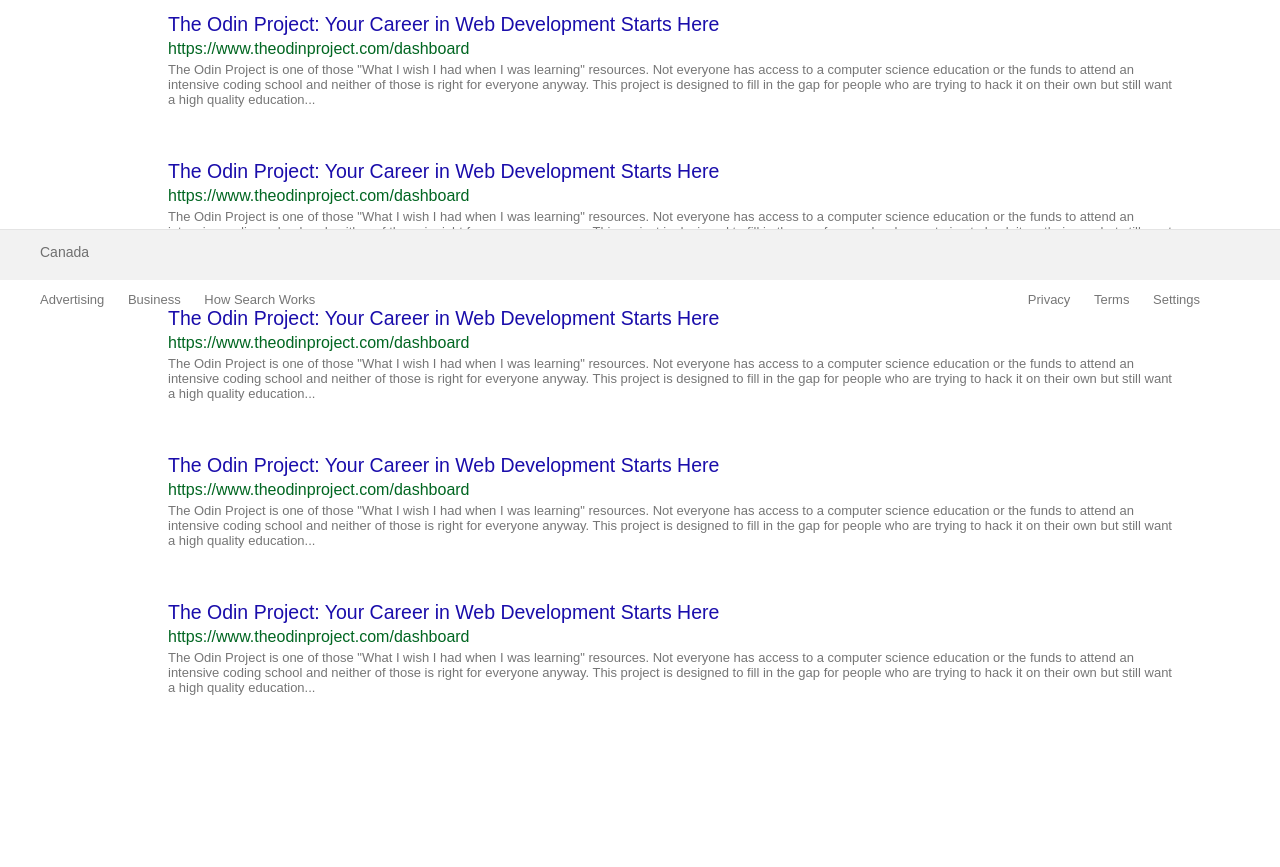
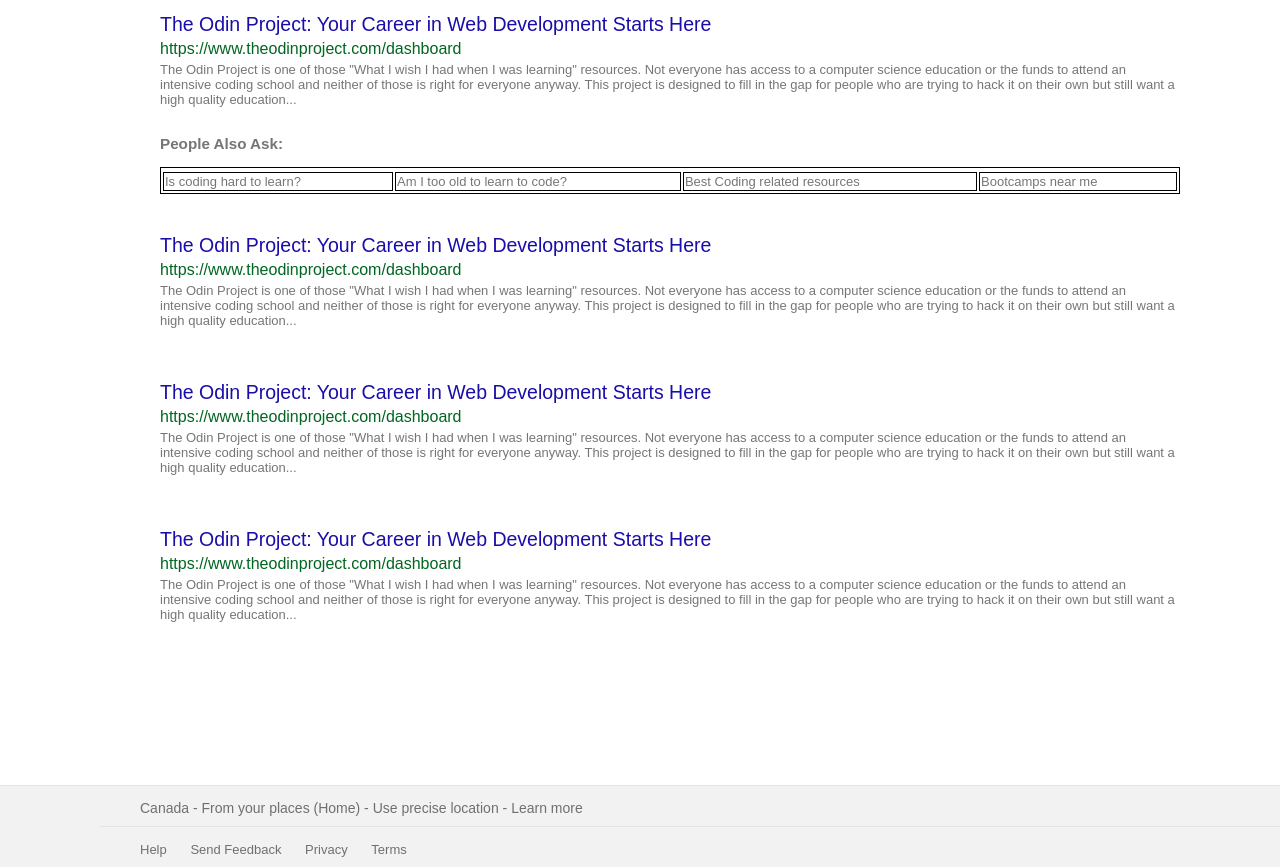
Before and after one commit to Atlas-Ma/Google-Search-Difficult-version-, a plain HTML site: page index.html in a window 1280 px wide. Shown: the part 480-1347 px from the top of the page. Drawn offline with Linux system fonts and the light colour scheme.

Commit message:
Fixed footer, working on table

```diff
--- a/index.html
+++ b/index.html
@@ -58,9 +58,16 @@
     <h2 class="result-link">https://www.theodinproject.com/dashboard</h2>
     <p class="result-text">The Odin Project is one of those "What I wish I had when I was learning" resources. Not everyone has access to a computer science education or the funds to attend an intensive coding school and neither of those is right for everyone anyway. This project is designed to fill in the gap for people who are trying to hack it on their own but still want a high quality education...</p>
 
-    <h1><a href="#">The Odin Project: Your Career in Web Development Starts Here</a></h1>
-    <h2 class="result-link">https://www.theodinproject.com/dashboard</h2>
-    <p class="result-text">The Odin Project is one of those "What I wish I had when I was learning" resources. Not everyone has access to a computer science education or the funds to attend an intensive coding school and neither of those is right for everyone anyway. This project is designed to fill in the gap for people who are trying to hack it on their own but still want a high quality education...</p>
+    <table class="table">
+        <tbody>
+        <tr><h3>People Also Ask:</h3></tr>
+        <td>Is coding hard to learn?</td>
+        <td>Am I too old to learn to code?</td>
+        <td>Best Coding related resources</td>
+        <td>Bootcamps near me</td>
+
+    </tbody>
+    </table>
 
     <h1><a href="#">The Odin Project: Your Career in Web Development Starts Here</a></h1>
     <h2 class="result-link">https://www.theodinproject.com/dashboard</h2>
@@ -75,29 +82,24 @@
     <p class="result-text">The Odin Project is one of those "What I wish I had when I was learning" resources. Not everyone has access to a computer science education or the funds to attend an intensive coding school and neither of those is right for everyone anyway. This project is designed to fill in the gap for people who are trying to hack it on their own but still want a high quality education...</p>
 
 
-  <footer>
-    <div class="locationbar"><p id="canada">Canada</p></div>
-    <div class="footerid">
-        <div>
-            <ul id="footerleft">
-                <li><a href="#">Advertising</a></li>
-                <li><a href="#">Business</a></li>
-                <li><a href="#">How Search Works</a></li>
+
+
+</section>
+<footer>
+    <div class="locationbar"><p id="canada">Canada - From your places (Home) - Use precise location - Learn more</p></div>
+     <div class="footerid">
+        <div class="footer-spacing">
+            <ul class="footer-bottom">
+                <li><a href="#">Help</a></li>
+                <li><a href="#">Send Feedback</a></li>
+                <li><a href="#">Privacy</a></li>
+                <li><a href="#">Terms</a></li>
             </ul>
         </div>
+    </div>
 
-        <div >
-            <ul id="footerright">
-                <li><a href="#">Privacy</a></li>
-                <li><a href="#">Terms</a></li>
-                <li><a href="#">Settings</a></li>
-            </ul>
-        </div>
-
-   </div>
 
   </footer>
 
-</section>
 </body>
 </html>
--- a/style.css
+++ b/style.css
@@ -12,6 +12,9 @@
 body {font-family:arial,sans-serif;
         font-size:13px;
         color:rgba(0,0,0,.54);
+        margin-bottom:0px;
+        margin-right:0px;
+        margin-left:0px;
 
         }
 
@@ -37,7 +40,10 @@
     margin-left:90px;
     }
 
-.links a {text-decoration: none;}
+.links a {text-decoration: none;
+    color:rgba(0,0,0,.54)}
+
+ .links a:hover {color:rgb(127, 127, 221);}
 
 .links li {padding-left:20px;}
 
@@ -49,7 +55,10 @@
     margin-left:650px;
     }
 
-.links-r a {text-decoration: none;}
+.links-r a {text-decoration: none;
+    color:rgba(0,0,0,.54)}
+
+.links-r a:hover {color:rgb(127, 127, 221);}
 
 .links-r li {padding-left:20px;}
 
@@ -88,6 +97,9 @@
     font-weight: lighter;}
 h1 a {text-decoration: none;
     color: #1a0dab;}
+
+h1 a:hover {text-decoration: underline;}
+
 .result-link {color: #006621;
     padding-top:0px;
                 font-size: medium;
@@ -97,7 +109,9 @@
 .result-text {margin-top:0px;
     font-weight: lighter;}
 
-
+    table, th, td, tbody {
+        border: 1px solid black;
+      }
 
 #googlelogo{position:fixed;
     margin-top:25px;
@@ -143,60 +157,44 @@
 
 
 
-.footerid {position: fixed;
-    /* display: flex;
-        flex-direction: row; */
-        bottom:0;
-        left:0;
-        width:100%;
-        height:40px;
-        padding-bottom:5px;
+.footerid {display:flex;
+    width:110%;
+    height:40px;
+        border-top:1px solid #e4e4e4;
         background-color: #f2f2f2;
-        border-top:1px solid #e4e4e4;
         }
 
-.locationbar {display:flex;
-            position:fixed;
-            bottom:0;
-            left:0;
+.locationbar {
             font-size: 14px;
             width:100%;
             height:40px;
-            margin-bottom: 40px;
-            padding-bottom:10px;
             color:rgba(0,0,0,.54);
             background-color: #f2f2f2;
             border-top:1px solid #e4e4e4;
 
             }
-#canada {position: fixed;
-           padding-left:40px;
-           margin-bottom:60px;
-                }
-#footerleft{display:inline-block;
+#canada { margin-left:140px;
+            overflow:hidden;
+                    }
+.footer-bottom {background-color: #f2f2f2;
                 list-style: none;
-            position: fixed;
-                bottom:0px;
-                left:0;
-                padding-right:60px;}
+                height:40px;
+                margin-top:0px;
+                margin-left:100px;
+                margin-bottom:0px;
+                border-top:1px solid #e4e4e4;}
 
-#footerleft li {display:inline-block;
+
+.footer-bottom li {display:inline-block;
                     color:rgba(0,0,0,.54);
-                    padding-right:20px;}
+                    padding-right:20px;
+                    padding-top:15px;
+                    }
 
-#footerleft a {text-decoration: none;
-        color:rgba(0,0,0,.54);}
+.footer-bottom a {text-decoration: none;
+        color:rgba(0,0,0,.54);
+    }
 
-#footerright{display:inline-block;
-                list-style: none;
-                  position: fixed;
-                  bottom:0px;
-                    right:0;
-                    padding-right:60px;
-                    color:rgba(0,0,0,.54);}
-
-#footerright li {display:inline-block;
-        padding-right:20px;}
-
-#footerright a {text-decoration: none;
-                    color:rgba(0,0,0,.54);}
+.footer-spacing {
+    width:100%;
+    background-color: #f2f2f2;}
```
